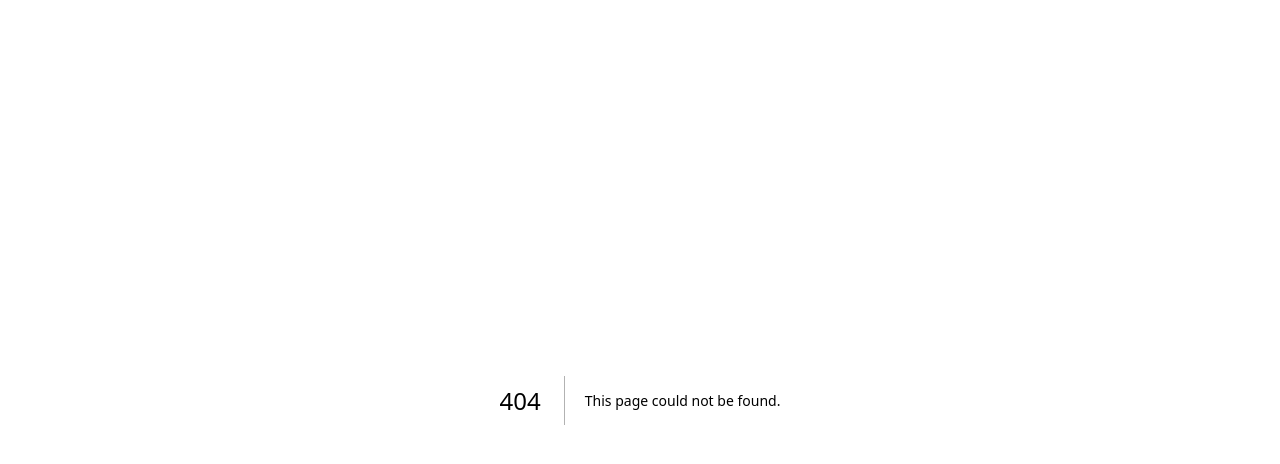
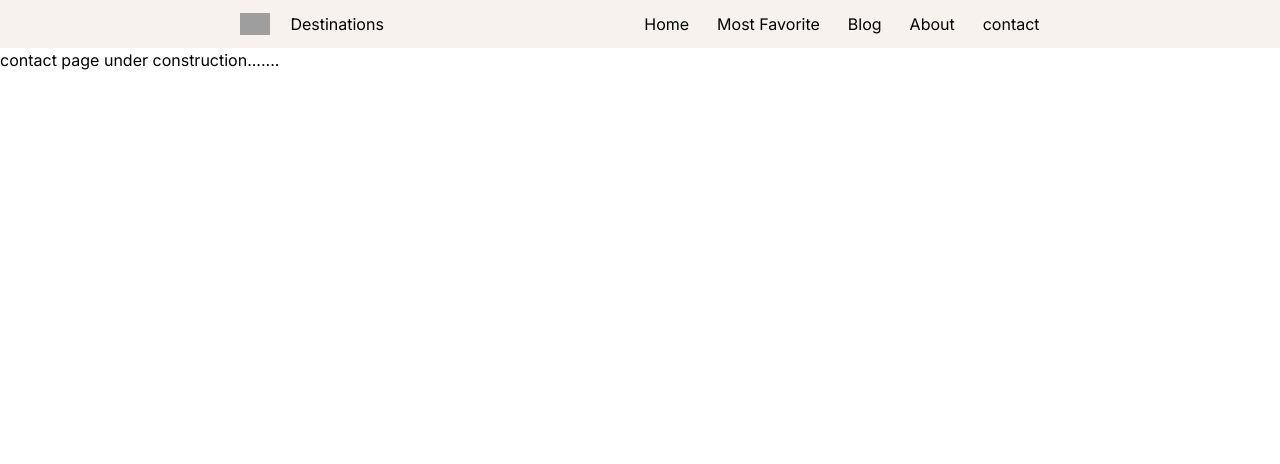
Before and after one commit to mask-shakill/next-travel, a Next.js app: page /contact in a window 1280 px wide. Before the commit this address had no page. Shown: the top 464 px of the page. Built offline with nearby package versions, Linux system fonts and the light colour scheme; grey boxes are pictures that could not be loaded.

Commit message:
added blog,contact,destiantion,brand carousel,navbar,brand name

```diff
--- /dev/null
+++ b/src/app/blog/page.jsx
@@ -0,0 +1,11 @@
+import React from "react";
+
+const blog = () => {
+  return (
+    <div>
+      <h1>blog page under construction.....</h1>
+    </div>
+  );
+};
+
+export default blog;
--- /dev/null
+++ b/src/app/contact/page.jsx
@@ -0,0 +1,11 @@
+import React from "react";
+
+const contact = () => {
+  return (
+    <div>
+      <h1>contact page under construction.......</h1>
+    </div>
+  );
+};
+
+export default contact;
--- /dev/null
+++ b/src/app/destinations/page.jsx
@@ -0,0 +1,11 @@
+import React from "react";
+
+const page = () => {
+  return (
+    <div>
+      <h1>destinations page under constructions..</h1>
+    </div>
+  );
+};
+
+export default page;
--- a/src/app/layout.js
+++ b/src/app/layout.js
@@ -1,17 +1,21 @@
-import { Inter } from 'next/font/google'
-import './globals.css'
+import { Inter } from "next/font/google";
+import "./globals.css";
+import Navbar from "@/components/Navbar";
 
-const inter = Inter({ subsets: ['latin'] })
+const inter = Inter({ subsets: ["latin"] });
 
 export const metadata = {
-  title: 'Create Next App',
-  description: 'Generated by create next app',
-}
+  title: "Create Next App",
+  description: "Generated by create next app",
+};
 
 export default function RootLayout({ children }) {
   return (
     <html lang="en">
-      <body className={inter.className}>{children}</body>
+      <body className={inter.className}>
+        <Navbar />
+        {children}
+      </body>
     </html>
-  )
+  );
 }
--- a/src/app/page.js
+++ b/src/app/page.js
@@ -1,13 +1,15 @@
+import BrandCarousel from "@/components/Brand-Header/BrandCarousel";
+import BrandName from "@/components/Brand-Header/BrandName";
 import React from "react";
 
-const page = () => {
+const Page = () => {
   return (
     <div>
-      <h1>Home page or main page</h1>
+      <BrandName />
+
+      <BrandCarousel />
     </div>
   );
 };
 
-export default page;
-
-<h1>Home page or main page</h1>;
+export default Page;
--- /dev/null
+++ b/src/components/Brand-Header/BrandCarousel.jsx
@@ -0,0 +1,44 @@
+"use client";
+import Slider from "react-slick";
+import "slick-carousel/slick/slick.css";
+import "slick-carousel/slick/slick-theme.css";
+async function getData() {
+  const res = await fetch("https://jsonplaceholder.typicode.com/users");
+  return res.json();
+}
+
+const BrandCarousel = async () => {
+  const users = await getData();
+
+  const settings = {
+    dots: false,
+    infinite: true,
+    slidesToShow: 3,
+    slidesToScroll: 1,
+    autoplay: true,
+    speed: 2000,
+    autoplaySpeed: 2000,
+    cssEase: "linear",
+  };
+
+  return (
+    <div className="w-3/4 m-auto">
+      <Slider {...settings}>
+        {users.map((user) => (
+          <div key={user.id}>
+            <div className="bg-slate-400 flex flex-col h-52 w-52 items-center justify-center rounded-xl ">
+              <div>
+                <h1>{user.name}</h1>
+              </div>
+              <div>
+                <p>{user.email}</p>
+              </div>
+            </div>
+          </div>
+        ))}
+      </Slider>
+    </div>
+  );
+};
+
+export default BrandCarousel;
--- /dev/null
+++ b/src/components/Brand-Header/BrandName.jsx
@@ -0,0 +1,14 @@
+import React from "react";
+
+const BrandName = () => {
+  return (
+    <div>
+      <div className="text-center mt-20 mb-7">
+        <h1 className="text-6xl mb-3 font-sans">Next Traveler</h1>
+        <p>NEVER ENDING FOOTSTEPS</p>
+      </div>
+    </div>
+  );
+};
+
+export default BrandName;
--- a/src/components/Navbar.jsx
+++ b/src/components/Navbar.jsx
@@ -1,11 +1,35 @@
 import React from "react";
+import Link from "next/link";
 
 const Navbar = () => {
   return (
-    <div>
-      <h1>navbar</h1>
-      <h2>navbar items</h2>
-    </div>
+    <>
+      <nav className=" bg-nav-color text-black flex items-center justify-evenly py-3">
+        <div className="flex items-center ">
+          <img
+            src="https://cdn-icons-png.flaticon.com/128/3278/3278959.png?ga=GA1.1.945868740.1697346172&semt=ais"
+            height={30}
+            width={30}
+            alt=""
+          />
+
+          <Link className="mx-5" href={"/destinations"}>
+            Destinations
+          </Link>
+        </div>
+
+        <ul className="flex items-center gap-7">
+          <Link href={"/"}>Home</Link>
+          <Link href={"/most-favorite"}>Most Favorite</Link>
+
+          <Link href={"/blog"}>Blog</Link>
+
+          <Link href={"/about"}>About</Link>
+
+          <Link href={"/contact"}>contact</Link>
+        </ul>
+      </nav>
+    </>
   );
 };
 
--- a/tailwind.config.js
+++ b/tailwind.config.js
@@ -1,18 +1,21 @@
 /** @type {import('tailwindcss').Config} */
 module.exports = {
   content: [
-    './src/pages/**/*.{js,ts,jsx,tsx,mdx}',
-    './src/components/**/*.{js,ts,jsx,tsx,mdx}',
-    './src/app/**/*.{js,ts,jsx,tsx,mdx}',
+    "./src/pages/**/*.{js,ts,jsx,tsx,mdx}",
+    "./src/components/**/*.{js,ts,jsx,tsx,mdx}",
+    "./src/app/**/*.{js,ts,jsx,tsx,mdx}",
   ],
   theme: {
     extend: {
       backgroundImage: {
-        'gradient-radial': 'radial-gradient(var(--tw-gradient-stops))',
-        'gradient-conic':
-          'conic-gradient(from 180deg at 50% 50%, var(--tw-gradient-stops))',
+        "gradient-radial": "radial-gradient(var(--tw-gradient-stops))",
+        "gradient-conic":
+          "conic-gradient(from 180deg at 50% 50%, var(--tw-gradient-stops))",
+      },
+      backgroundColor: {
+        "nav-color": "rgba(247, 242, 238, 1)",
       },
     },
   },
   plugins: [],
-}
+};
```
Also changed, not shown: package.json (+8 -5 lines), 1 other file (tests, documents, lock files or other folders).
